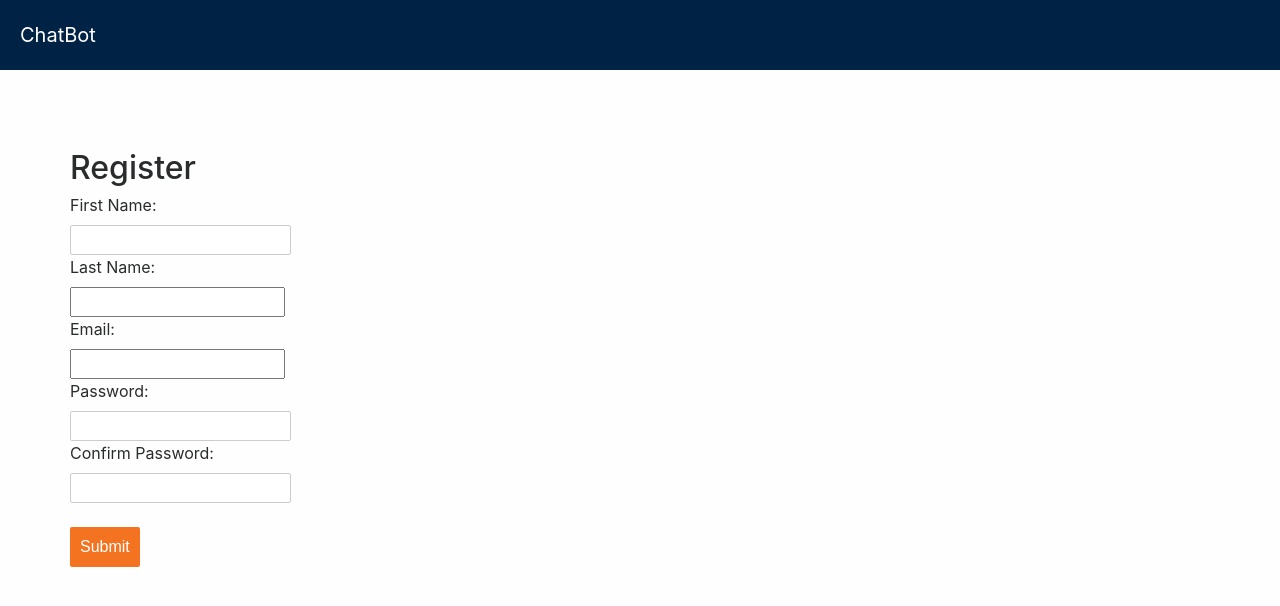
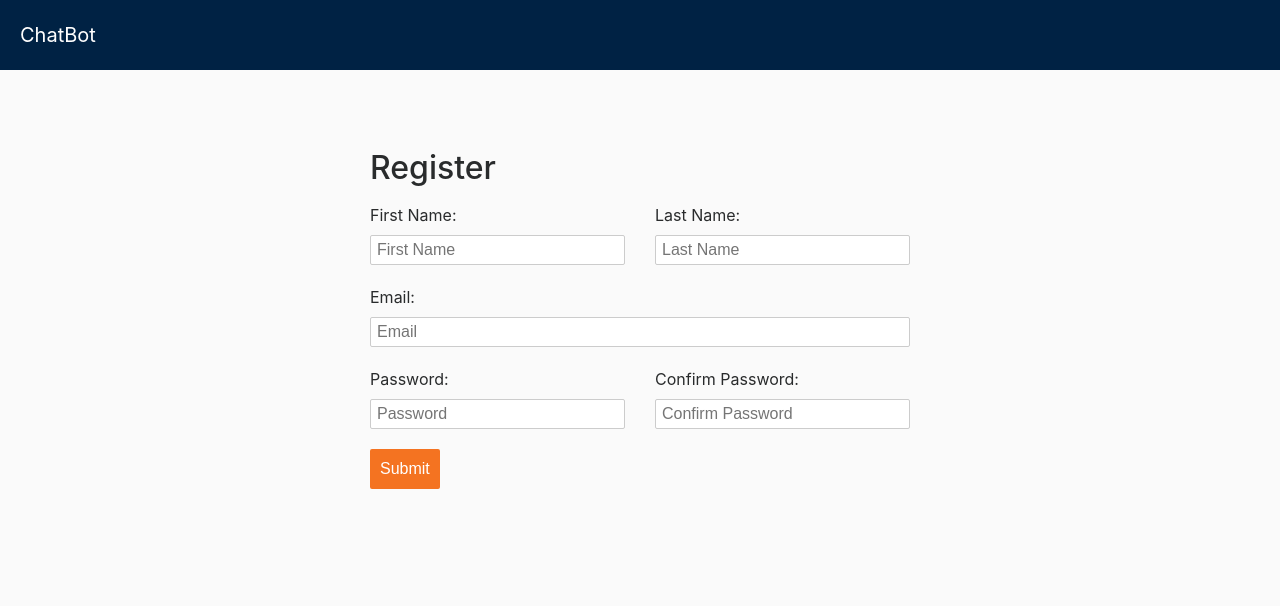
Before and after one commit to Fromalaska49/DunderMifflin-ChatBot, a Django app: page / in a window 1280 px wide. Shown: the top 606 px of the page. Run offline with Django 3.2, Linux system fonts and the light colour scheme; parts of the project's set-up code (start-up, migrations or seed data) failed here and were passed over; some libraries are stand-ins or nearby versions.

Commit message:
Updating Registration Page
Fixing/Adding on to HTML and adding styles

```diff
--- a/ChatBot/static/ChatBot/css/main.css
+++ b/ChatBot/static/ChatBot/css/main.css
@@ -6,7 +6,7 @@ UTSA-Orange: #f47321
 */
 
 body {
-	background-color: #FEFEFE;
+	background-color: #FAFAFA;
 }
 
 header {
@@ -76,3 +76,12 @@ input[type=text]:active, input[type=password]:active, textarea:active, select:ac
 	outline-color: #002244;
 	box-shadow: 0px 0px 0px 2px #002244;
 }
+
+#registrationForm .row {
+	background-color: inherit;
+	padding: 10px 0px;
+}
+
+#registrationForm .row div input[type="text"], #registrationForm .row div input[type="password"], textarea {
+	width: 100%;
+}
--- a/templates/registration/registration.html
+++ b/templates/registration/registration.html
@@ -6,52 +6,71 @@
 {% block content %}
   <div class="container">
 	<div class="row">
-        <div id="registration-div" class="col-s-6">
-            <h2>Register</h2>
+		<div class="col-sm-3 hidden-xs spacer">
+		</div>
+		<div id="registration-div" class="col-sm-6 col-xs-12">
+			<h2>
+				Register
+			</h2>
 			<form id="registrationForm" class="fv-form fv-form-bootstrap" action="{% url 'registration' %}" method="post">
 				{% csrf_token %}
-
-                <div class="col-s-4">
+				<div class="row">
+					<div class="col-sm-6">
 						<label for="first-name" data-error="wrong" data-success="right">First Name:</label>
 					</div>
-                <div class="col-s-8">
-                    <input type="text" id="first-name" name="FIRST_NAME"  required>
+					<div class="col-sm-6">
+						<label for="last-name" data-error="wrong" data-success="right">Last Name:</label>
+					</div>
+					<div class="col-sm-6">
+						<input type="text" id="first-name" name="FIRST_NAME" placeholder="First Name" required>
+					</div>
+					<div class="col-sm-6">
+						<input type="text" id="last-name" name="LAST_NAME" placeholder="Last Name" required>
+					</div>
 				</div>
 
-                <div class="col-s-4">
-                    <label for="last-name" data-error="wrong" data-success="right">Last Name:</label>
+				<div class="row">
+					<div class="col-sm-12">
+						<label for="email" data-error="wrong" data-success="right">Email:</label>
 					</div>
-                <div class="col-s-8">
-                    <input type="last-name" id="last-name" name="LAST_NAME" required>
+					<div class="col-sm-12">
+						<input type="text" id="email" name="EMAIL" placeholder="Email" required>
+					</div>
 				</div>
 
-                <div class="col-s-4">
-                    <label for="email" data-error="wrong" data-success="right">Email:</label>
+				<div class="row">
+					<div class="col-sm-6">
+						<label for="password" data-error="wrong" data-success="right">Password:</label>
 					</div>
-                <div class="col-s-8">
-                    <input type="email" id="email" name="EMAIL" required>
+					<div class="col-sm-6">
+						<label for="confirm-password" data-error="wrong" data-success="right">Confirm Password:</label>
+					</div>
+					<div class="col-sm-6">
+						<input type="password" id="password" name="PASSWORD" placeholder="Password" required>
+					</div>
+					<div class="col-sm-6">
+						<input type="password" id="confirm-password" name="CONFIRM_PASSWORD" placeholder="Confirm Password" required>
+					</div>
 				</div>
 
-                <div class="col-s-4">
-                    <label for="password" data-error="wrong" data-success="right">Password:</label>
+				<div class="row">
+					<div class="col-sm-12">
+						<input type="submit" class="btn">
 					</div>
-                <div class="col-s-8">
-                    <input type="password" id="password" name="PASSWORD" required>
 				</div>
 
-                <div class="col-s-4">
-                    <label for="confirm-password" data-error="wrong" data-success="right">Confirm Password:</label>
-                </div>
-                <div class="col-s-8">
-                    <input type="password" id="confirm-password" name="CONFIRM_PASSWORD" required>
-                </div>
-                <br>
-                <input type="submit" class="btn">
+				<br />
 				<p id="errmsg"></p>
 			</form>
 		</div>
-        <div id="success-div" class="col-s-6">
+		<div class="col-sm-3 hidden-xs spacer">
+		</div>
+		<div class="col-sm-3 hidden-xs spacer">
+		</div>
+		<div id="success-div" class="col-sm-6 col-xs-12">
 			<h2>Your account has been created</h2>
+		</div>
+		<div class="col-sm-3 hidden-xs spacer">
 		</div>
 	</div>
   </div>
```
Lines whose indentation alone changed are shown as unchanged.
